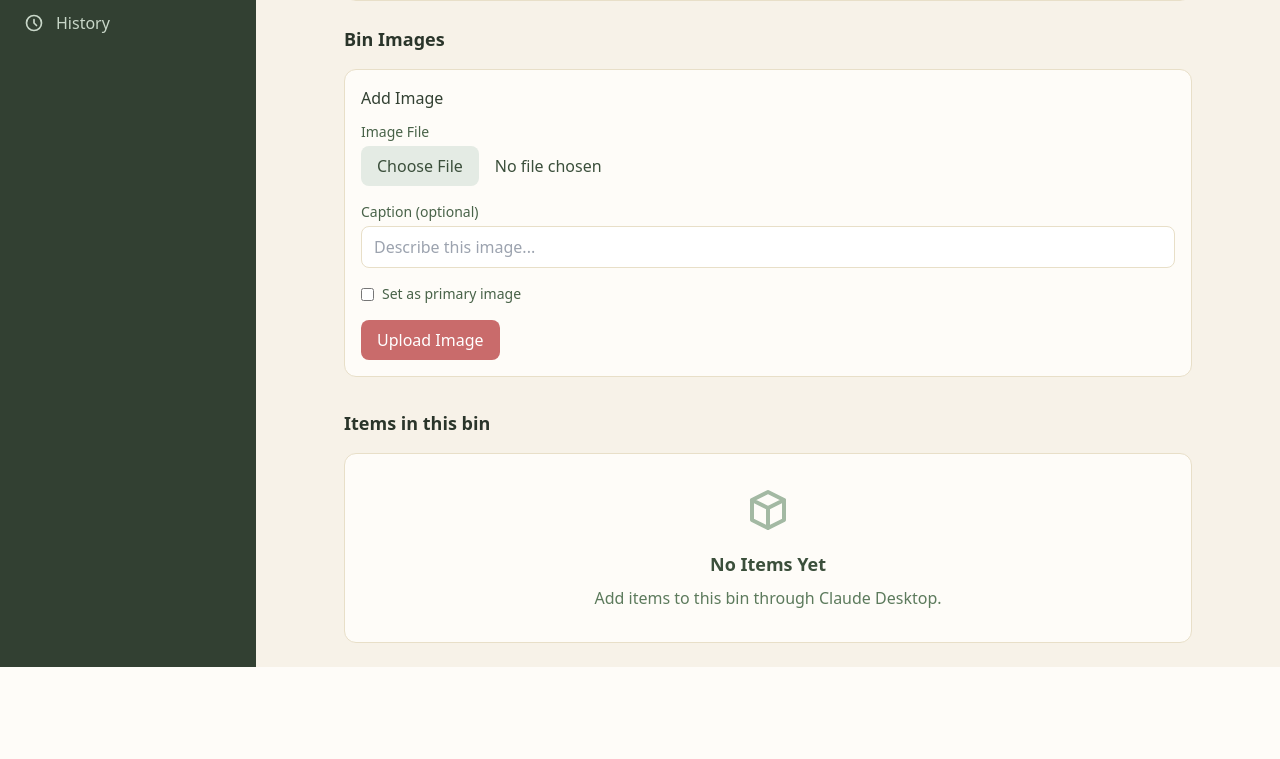
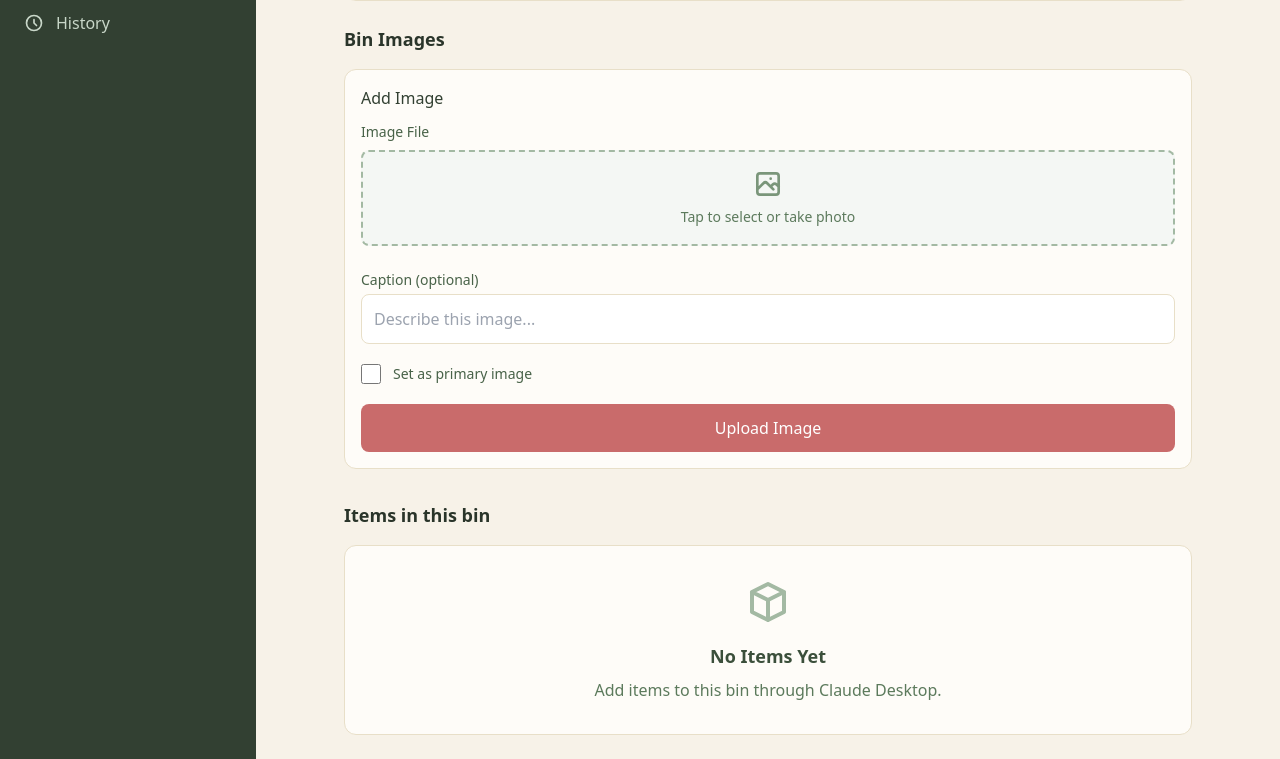
Before and after one commit to rmaxseiner/protea, a FastAPI app: template src/inventory_mcp/web/templates/bin.html in a window 1280 px wide. Shown: the part 185-944 px from the top of the page. Before the commit the page ends 852 px from the top, so only its background shows below. Run offline with FastAPI, Linux system fonts and the light colour scheme; the template is opened without the code that fills it, so the values that code supplies are empty; parts of the project's set-up code (start-up, migrations or seed data) failed here and were passed over; some libraries are stand-ins or nearby versions.

Commit message:
Fix mobile navigation and file upload
Mobile menu fixes:
- Add translate-x-0 class when opening sidebar for reliable animation
- Increase hamburger button touch target with padding
- Add touch-manipulation and active state styling
- Add aria-label for accessibility

File upload improvements:
- Replace file input with tap-friendly upload area
- Add camera capture support (capture="environment")
- Show selected filename after selection
- Increase input sizes for easier touch interaction
- Make submit button full-width on mobile

Co-Authored-By: Claude Opus 4.5 <noreply@anthropic.com>

```diff
--- a/src/inventory_mcp/web/static/app.js
+++ b/src/inventory_mcp/web/static/app.js
@@ -10,22 +10,21 @@ document.addEventListener('DOMContentLoaded', function() {
     const overlay = document.getElementById('sidebar-overlay');
 
     function openSidebar() {
-        sidebar.classList.add('open');
+        sidebar.classList.add('open', 'translate-x-0');
         sidebar.classList.remove('-translate-x-full');
         overlay.classList.remove('hidden');
         document.body.style.overflow = 'hidden';
     }
 
     function closeSidebar() {
-        sidebar.classList.remove('open');
+        sidebar.classList.remove('open', 'translate-x-0');
         sidebar.classList.add('-translate-x-full');
         overlay.classList.add('hidden');
         document.body.style.overflow = '';
     }
 
     if (menuBtn) {
-        menuBtn.addEventListener('click', function(e) {
-            e.preventDefault();
+        menuBtn.addEventListener('click', function() {
             if (sidebar.classList.contains('open')) {
                 closeSidebar();
             } else {
--- a/src/inventory_mcp/web/templates/base.html
+++ b/src/inventory_mcp/web/templates/base.html
@@ -59,13 +59,13 @@
 <body class="bg-cream min-h-screen">
     <div class="flex min-h-screen">
         <!-- Mobile Header -->
-        <header class="lg:hidden fixed top-0 left-0 right-0 z-30 bg-fynbos-800 h-14 flex items-center px-4">
-            <button id="mobile-menu-btn" class="text-protea-300 hover:text-protea-200">
+        <header class="lg:hidden fixed top-0 left-0 right-0 z-30 bg-fynbos-800 h-14 flex items-center px-2">
+            <button id="mobile-menu-btn" class="p-3 -ml-1 text-protea-300 hover:text-protea-200 active:bg-fynbos-700 rounded-lg touch-manipulation" type="button" aria-label="Open menu">
                 <svg class="w-6 h-6" fill="none" stroke="currentColor" viewBox="0 0 24 24">
                     <path stroke-linecap="round" stroke-linejoin="round" stroke-width="2" d="M4 6h16M4 12h16M4 18h16"/>
                 </svg>
             </button>
-            <span class="ml-4 text-protea-300 font-semibold text-lg">Inventory</span>
+            <span class="ml-2 text-protea-300 font-semibold text-lg">Inventory</span>
         </header>
 
         <!-- Sidebar Overlay (mobile) -->
--- a/src/inventory_mcp/web/templates/bin.html
+++ b/src/inventory_mcp/web/templates/bin.html
@@ -181,34 +181,52 @@
                   enctype="multipart/form-data"
                   class="space-y-4">
                 <div>
-                    <label class="block text-sm text-fynbos-600 mb-1">Image File</label>
+                    <label for="image-upload" class="block text-sm text-fynbos-600 mb-2">Image File</label>
+                    <label for="image-upload" class="flex items-center justify-center w-full h-24 border-2 border-dashed border-fynbos-300 rounded-lg cursor-pointer bg-fynbos-50 hover:bg-fynbos-100 transition-colors">
+                        <div class="text-center">
+                            <svg class="w-8 h-8 mx-auto text-fynbos-400 mb-1" fill="none" stroke="currentColor" viewBox="0 0 24 24">
+                                <path stroke-linecap="round" stroke-linejoin="round" stroke-width="2" d="M4 16l4.586-4.586a2 2 0 012.828 0L16 16m-2-2l1.586-1.586a2 2 0 012.828 0L20 14m-6-6h.01M6 20h12a2 2 0 002-2V6a2 2 0 00-2-2H6a2 2 0 00-2 2v12a2 2 0 002 2z"/>
+                            </svg>
+                            <span class="text-sm text-fynbos-500">Tap to select or take photo</span>
+                        </div>
+                    </label>
                     <input type="file"
+                           id="image-upload"
                            name="image"
                            accept="image/*"
+                           capture="environment"
                            required
-                           class="block w-full text-fynbos-700 file:mr-4 file:py-2 file:px-4 file:rounded-lg file:border-0 file:bg-fynbos-100 file:text-fynbos-700 hover:file:bg-fynbos-200">
+                           class="hidden">
+                    <p id="file-name" class="mt-2 text-sm text-fynbos-600 truncate"></p>
                 </div>
                 <div>
-                    <label class="block text-sm text-fynbos-600 mb-1">Caption (optional)</label>
+                    <label for="caption" class="block text-sm text-fynbos-600 mb-1">Caption (optional)</label>
                     <input type="text"
+                           id="caption"
                            name="caption"
                            placeholder="Describe this image..."
-                           class="w-full px-3 py-2 border border-cream-dark rounded-lg focus:outline-none focus:ring-2 focus:ring-protea-400">
+                           class="w-full px-3 py-3 border border-cream-dark rounded-lg focus:outline-none focus:ring-2 focus:ring-protea-400 text-base">
                 </div>
-                <div class="flex items-center gap-2">
+                <div class="flex items-center gap-3 py-1">
                     <input type="checkbox"
                            name="is_primary"
                            id="is_primary"
                            value="true"
-                           class="rounded border-cream-dark text-protea-500 focus:ring-protea-400">
+                           class="w-5 h-5 rounded border-cream-dark text-protea-500 focus:ring-protea-400">
                     <label for="is_primary" class="text-sm text-fynbos-600">Set as primary image</label>
                 </div>
                 <button type="submit"
-                        class="bg-protea-500 hover:bg-protea-600 text-white px-4 py-2 rounded-lg transition-colors">
+                        class="w-full bg-protea-500 hover:bg-protea-600 active:bg-protea-700 text-white px-4 py-3 rounded-lg transition-colors font-medium">
                     Upload Image
                 </button>
             </form>
         </div>
+        <script>
+            document.getElementById('image-upload').addEventListener('change', function(e) {
+                var fileName = e.target.files[0] ? e.target.files[0].name : '';
+                document.getElementById('file-name').textContent = fileName ? 'Selected: ' + fileName : '';
+            });
+        </script>
     </div>
 
     <!-- Items List -->
```
